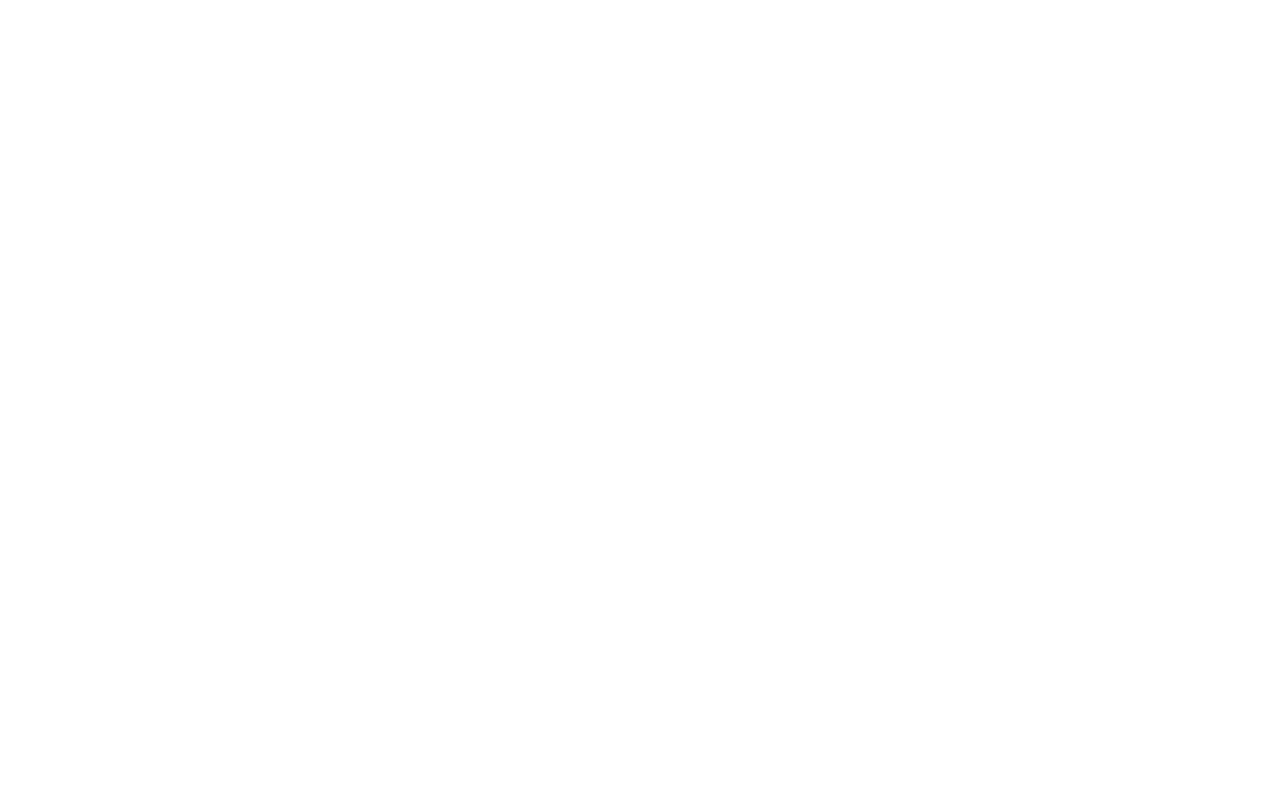
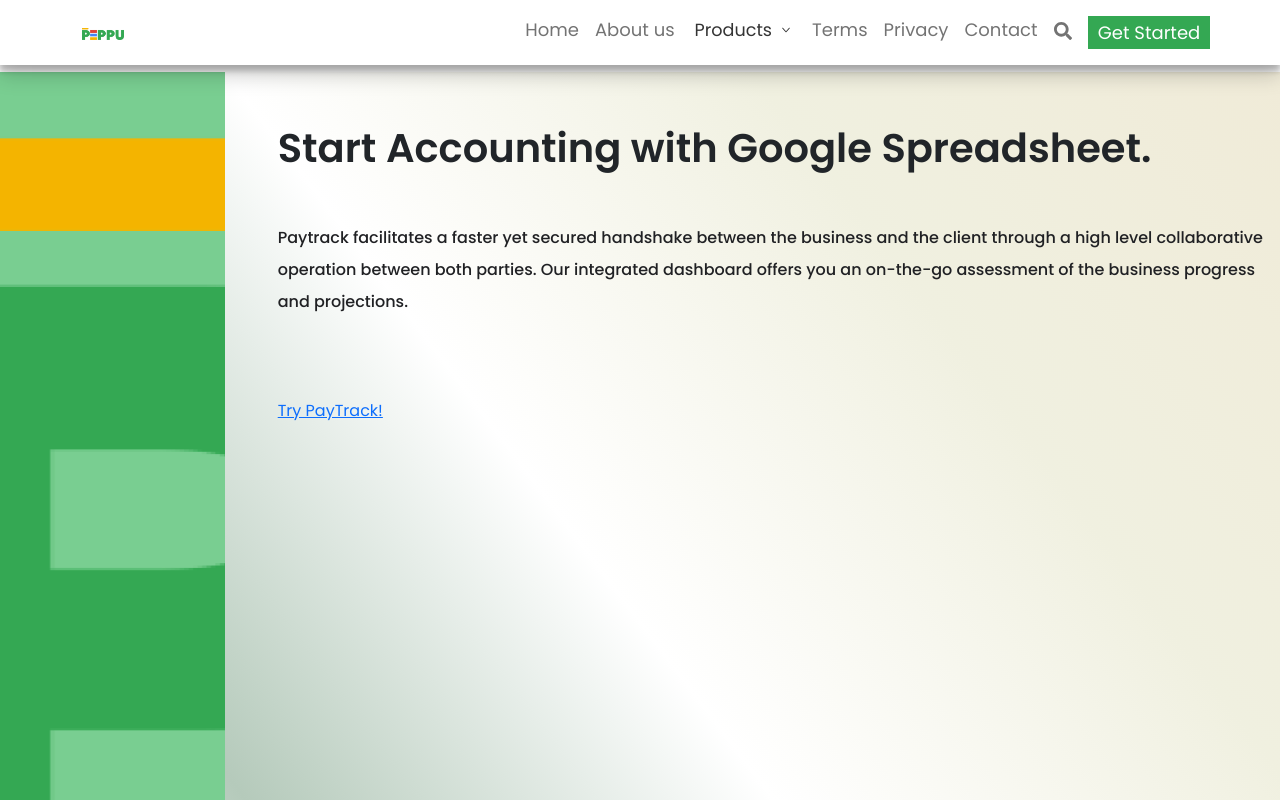
Before and after one commit to Peppu-Group/Peppu-books-frontend, a React (Vite) app: page /products/paytrack in a window 1280 px wide. Before the commit this address had no page. Shown: the top 800 px of the page. Built offline with nearby package versions, Linux system fonts and the light colour scheme.

Commit message:
paytrack wip

```diff
--- a/src/App.jsx
+++ b/src/App.jsx
@@ -2,6 +2,7 @@
 import Homepage from './Pages/Homepage'
 import {BrowserRouter as Router, Routes, Route} from 'react-router-dom'
 import Products from './Pages/Products'
+import Paytrack from './Pages/Paytrack'
 import Pricing from './Pages/Pricing'
 import About from './Pages/About'
 import Features from './Pages/Features'
@@ -27,6 +28,7 @@
           <Route path="/privacy" element={<Privacy/>} />
           <Route path="/terms" element={<Terms/>} />
           <Route path="/contact" element={<Contact/>} />
+          <Route path="/products/paytrack" element={<Paytrack/>} />
       </Routes>
       <ToastContainer />
       </Router>
--- a/src/Components/Navbar.jsx
+++ b/src/Components/Navbar.jsx
@@ -28,7 +28,7 @@
             <Nav>
               <Dropdown title="Products" id='products'>
                 <DropdownItem href='/products/overview' id="optionOne">Overview</DropdownItem>
-                <DropdownItem href='/paytrack' id="optionTwo">Paytrack</DropdownItem>
+                <DropdownItem href='/products/paytrack' id="optionTwo">Paytrack</DropdownItem>
                 <DropdownItem  href="/connectpay"id="optionThree">ConnectPay</DropdownItem>
               </Dropdown>
             </Nav>
--- /dev/null
+++ b/src/Pages/Paytrack.jsx
@@ -0,0 +1,44 @@
+import React from 'react'
+import Navbar from '../Components/Navbar'
+import aboutMain from '../assets/about-main.png'
+import schedule from '../assets/schedule.png'
+import mission from '../assets/mission image.png'
+import user1 from '../assets/user1.png'
+import symbol from '../assets/Symbol.png'
+import enclave from '../assets/Logo enclave.png'
+import ugochi from '../assets/ugochi.png'
+import bertram from '../assets/bertram.png'
+import { BsFillArrowRightCircleFill, BsArrowLeftCircle, BsFacebook } from 'react-icons/bs'
+import { AiOutlineGoogle, AiOutlineTwitter, AiOutlineInstagram } from 'react-icons/ai'
+import { FaQuoteLeft, FaQuoteRight } from 'react-icons/fa'
+const Paytrack = () => {
+    return (
+        <body className='about-main'>
+
+
+            <nav className='fixed'>
+                <Navbar />
+            </nav>
+            <section className='about-header'>
+                <section className='about-peppu'>
+                    <aside> <img src={symbol} /></aside>
+
+                    <main>
+                        <section className='product-intro'>
+                            <h1>Start Accounting with Google Spreadsheet.</h1>
+                            <p>Paytrack facilitates a faster yet secured handshake between the business and the client through a high level collaborative operation between both parties.
+                                Our integrated dashboard offers you an on-the-go assessment of the business progress and projections.</p>
+                            <a href='https://workspace.google.com/marketplace/app/paytrack/913987535189'>Try PayTrack!</a>
+                        </section>
+                        <section className='peppu-description'>
+                            <article>
+                            </article>
+                        </section>
+                    </main>
+                </section>
+            </section>
+        </body>
+    )
+}
+
+export default Paytrack
```
